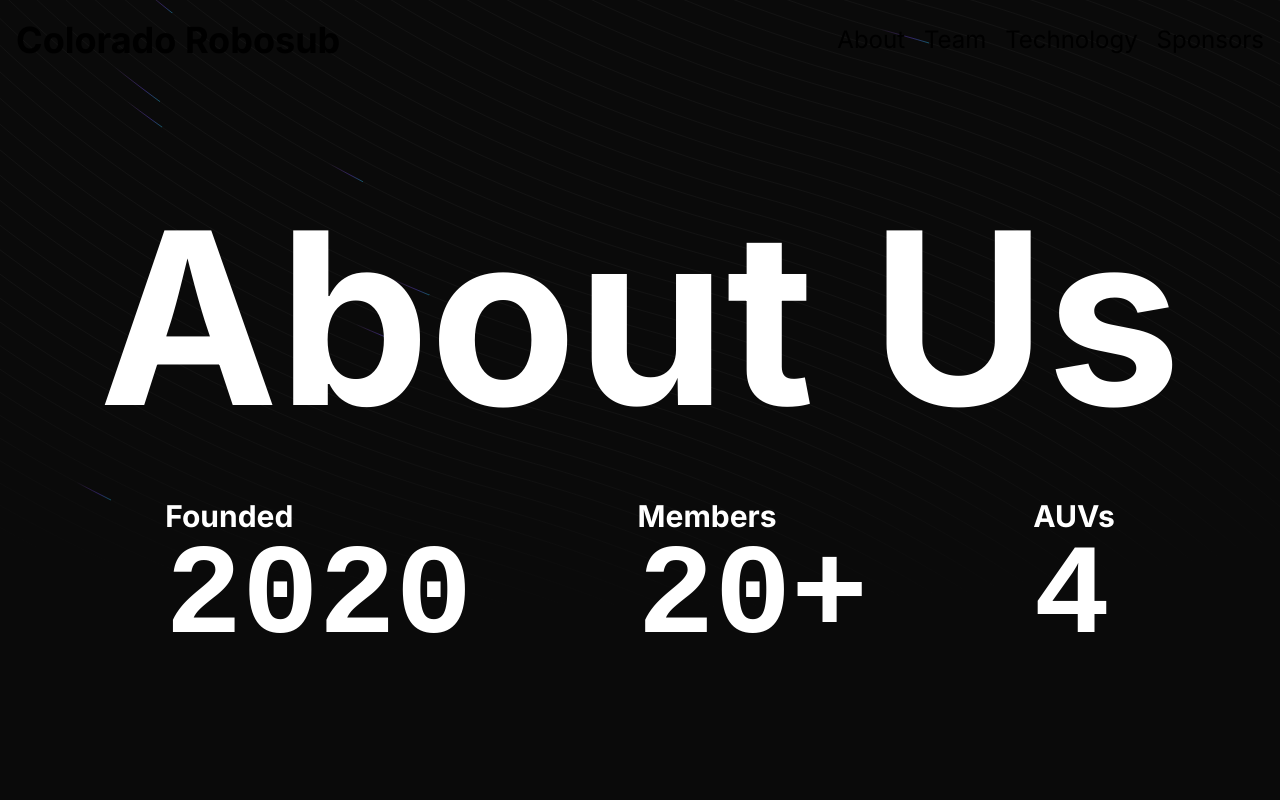
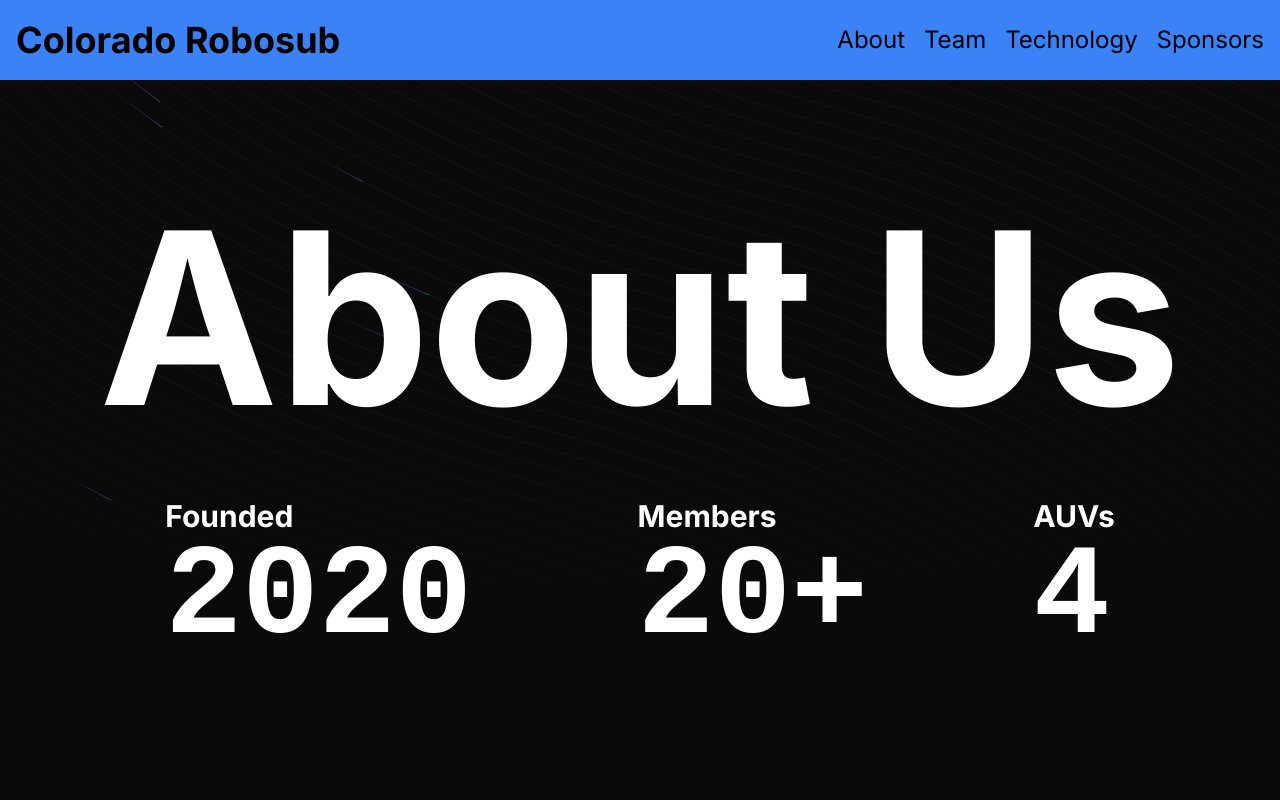
Before and after one commit to CU-Robosub/Robosub-Website, a Next.js app: page /about in a window 1280 px wide. Shown: the top 800 px of the page. Built offline with nearby package versions, Linux system fonts and the light colour scheme.

Commit message:
ignore esline during builds

```diff
--- a/app/_components/footer.tsx
+++ b/app/_components/footer.tsx
@@ -10,7 +10,7 @@
                     <img className="h-1/2 mx-4 my-auto relative bottom-0 hover:bottom-2 cursor-pointer duration-200" src="/slack-icon.svg" alt="Slack" />
                 </div>
             </div>
-            <div className="h-20 w-full"></div>
+            <div className="h-20 w-full -z-30"></div>
 
         </>
     )
--- a/app/_components/nav.tsx
+++ b/app/_components/nav.tsx
@@ -1,7 +1,9 @@
+"use client";
+
+import { usePathname } from "next/navigation";
 import Image from "next/image";
 import Link from "next/link";
-import {NavLink, NavLinkProps} from "./navLink";
-
+import { NavLink, NavLinkProps } from "./navLink";
 
 interface SocialLinkProps {
     href: string;
@@ -18,11 +20,12 @@
 }
 
 export default function Nav() {
+
     const navLinks: NavLinkProps[] = [
         { destination: "/about", text: "About" },
         { destination: "/teams", text: "Team" },
         { destination: "/technology", text: "Technology" },
-        {destination: "/sponsors", text: "Sponsors"}
+        { destination: "/sponsors", text: "Sponsors" },
     ];
 
     const socialLinks: SocialLinkProps[] = [
@@ -30,8 +33,15 @@
         { href: "https://www.linkedin.com/company/co-robosub/mycompany/", iconSrc: "/linkedIn-icon.svg", alt: "LinkedIn" },
         { href: "#", iconSrc: "/slack-icon.svg", alt: "Slack" },
     ];
+
+    // Determine the background color based on the current URL
+    let backgroundColor = "";
+    if (usePathname() === "/about") {
+        backgroundColor = "bg-blue-500"; // Example background color
+    }
+
     return (
-        <nav className="hidden md:flex w-full h-20 z-50 fixed justify-between items-center">
+        <nav className={`hidden md:flex w-full h-20 z-50 fixed justify-between items-center ${backgroundColor}`}>
             <div className="ml-4 text-4xl font-bold">
                 <NavLink destination="/" text="Colorado Robosub" />
             </div>
@@ -42,5 +52,4 @@
             </div>
         </nav>
     );
-
 }
--- a/app/technology/page.tsx
+++ b/app/technology/page.tsx
@@ -2,7 +2,7 @@
 
 import { useState } from "react";
 import { WavyBackground } from "../_components/wavy_background";
-import Footer from "../_components/footer";
+
 
 
 export default function Technology() {
--- a/next.config.mjs
+++ b/next.config.mjs
@@ -1,4 +1,8 @@
 /** @type {import('next').NextConfig} */
-const nextConfig = {};
+const nextConfig = {
+    eslint: {
+        ignoreDuringBuilds: true,
+    },
+};
 
 export default nextConfig;
```
